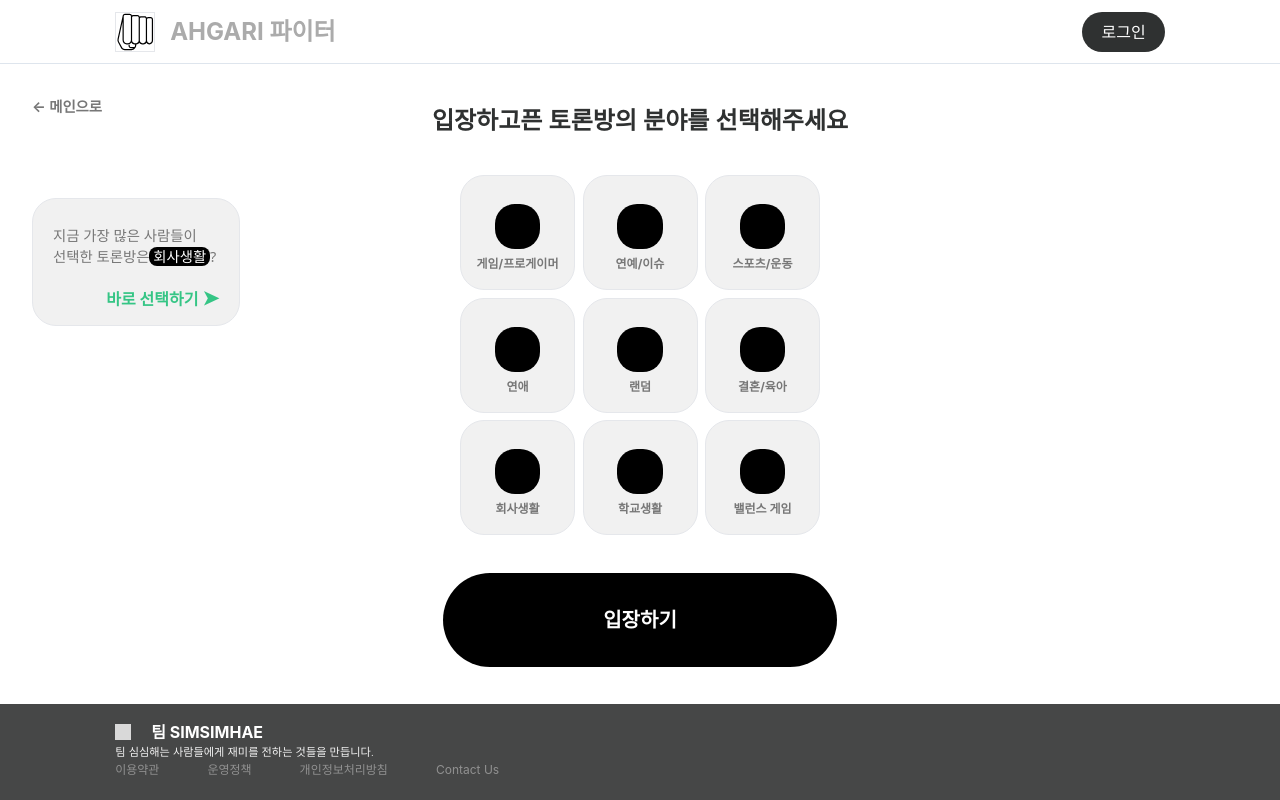
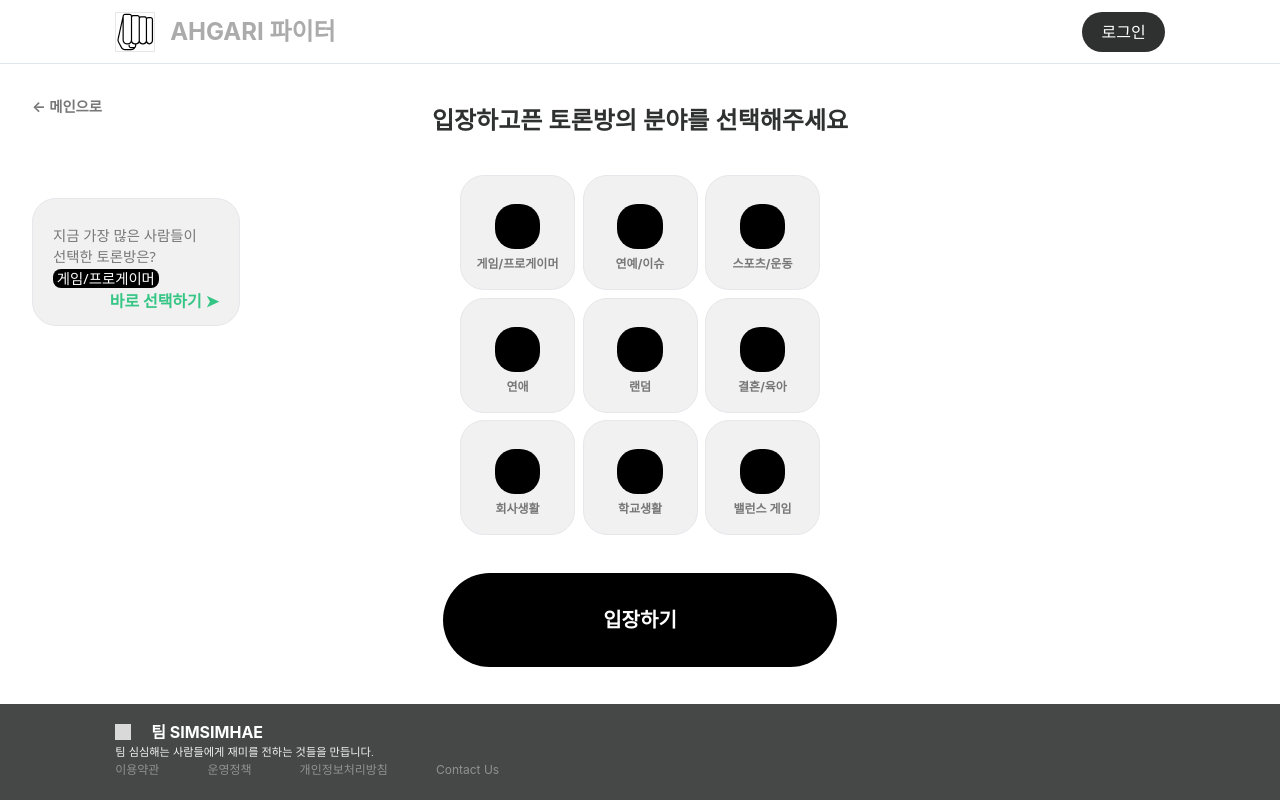
Before and after one commit to jihyun29/test23, a React (Create React App) app: page /category in a window 1280 px wide. Built offline with nearby package versions, Linux system fonts and the light colour scheme.

Commit message:
Nav 디자인 변경

```diff
--- a/src/pages/Category.jsx
+++ b/src/pages/Category.jsx
@@ -27,7 +27,7 @@ function Category() {
   //   <icons.Food />,
   //   <icons.Surprise />,
   // ];
-  const example = "회사생활";
+  const example = "게임/프로게이머";
   const navigate = useNavigate();
   const enterRoomList = () => {
     if (selectedCategory === null) {
@@ -61,16 +61,13 @@ function Category() {
           <div className="flex flex-col justify-between w-[26vh] h-[20%] ml-[10%] px-[2.5vh] border mt-[25%] bg-[#F1F1F1] rounded-[24px]">
             <div className="mt-[26px] text-[#777777] text-[1.8vh] font-sans">
               <p>지금 가장 많은 사람들이</p>
-              <p>
-                선택한 토론방은
-                <span className="bg-black text-white w-fit px-[0.3vw] rounded-[8px] mt-[5px] mr-[0px]">
-                  {example}
-                </span>
-                ?
-              </p>
+              <p>선택한 토론방은?</p>
+              <span className="bg-black text-white w-fit px-[0.3vw] rounded-[8px] mt-[5px] mr-[0px]">
+                {example}
+              </span>
             </div>
-            <button className="text-[#35C585] text-[16px] font-bold ml-auto mb-[1.5vh]">
-              바로 선택하기 <span className="text-[20px]">➤</span>
+            <button className="text-[#35C585] text-[2vh] font-bold ml-auto mb-[1.5vh]">
+              바로 선택하기 ➤
             </button>
           </div>
         </div>
```
